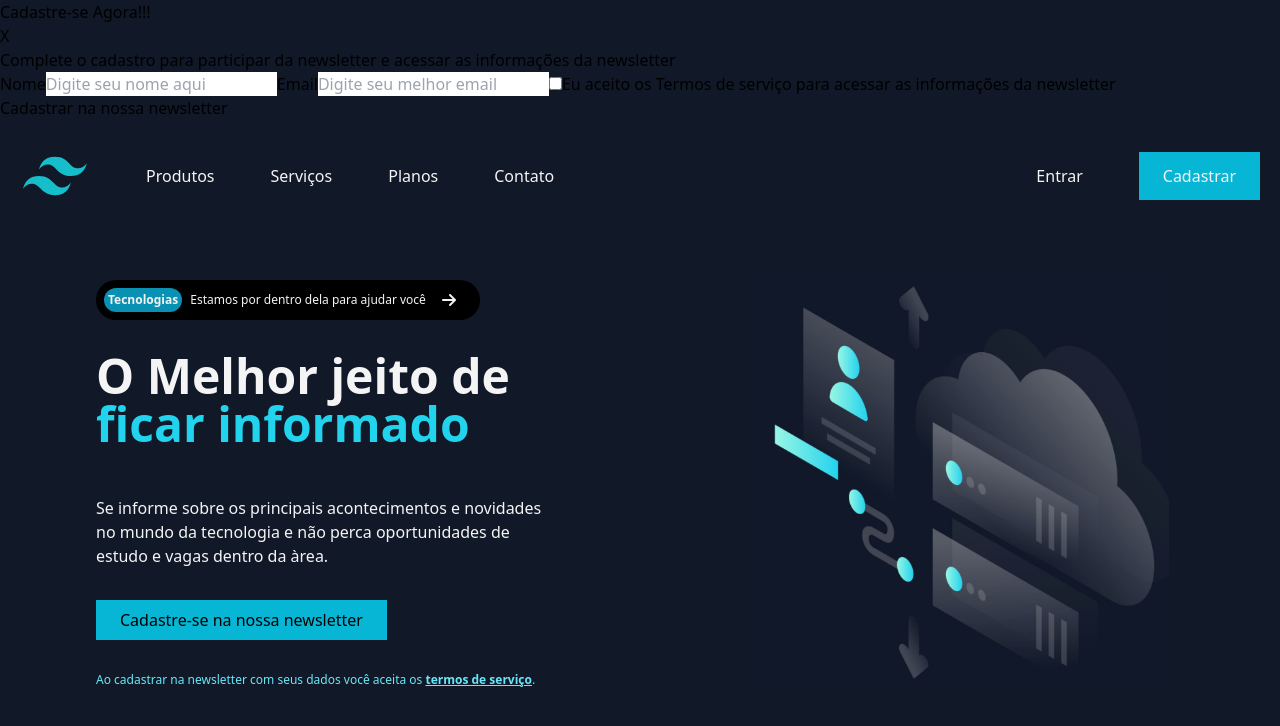
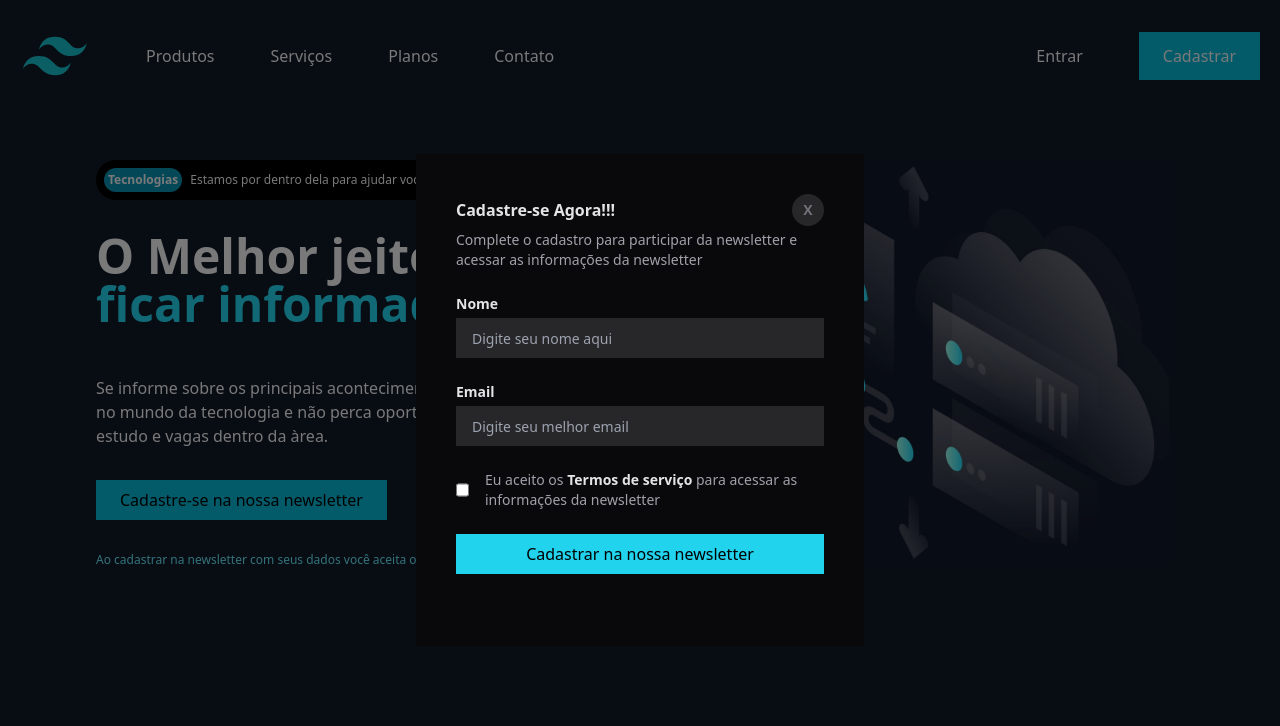
Before and after one commit to k4ik/landing-page-newsletter, a Vue app: page / in a window 1280 px wide. Shown: the top 726 px of the page. Built offline with nearby package versions, Linux system fonts and the light colour scheme.

Commit message:
feat: style overlay

```diff
--- a/src/components/Overlay.vue
+++ b/src/components/Overlay.vue
@@ -1,24 +1,29 @@
 <template>
-    <div>
-        <div>
+    <div class="bg-black bg-opacity-50 w-full h-full absolute flex justify-center items-center">
+        <div class="bg-bg-overlay max-w-md p-10">
             <div>
-                <h1>Cadastre-se Agora!!!</h1>
-                <button>X</button>
+                <div class="flex justify-between items-center mb-1">
+                    <h1 class="text-zinc-200 font-bold">Cadastre-se Agora!!!</h1>
+                    <button class="bg-zinc-800 text-zinc-500 font-bold text-sm rounded-full w-8 h-8">X</button>
+                </div>
+                <p class="text-zinc-400 text-sm">Complete o cadastro para participar da newsletter e acessar as informações da newsletter</p>
             </div>
-            <p>Complete o cadastro para participar da newsletter e acessar as informações da newsletter</p>
+            <form class="mt-6">
+                <fieldset class="flex flex-col">
+                    <label for="" class="text-zinc-200 font-bold text-sm mb-1">Nome</label>
+                    <input type="text" placeholder="Digite seu nome aqui" class="py-2 px-4 bg-zinc-800 placeholder:text-sm text-zinc-400 outline-none">
+                </fieldset>
+                <fieldset class="flex flex-col mt-6">
+                    <label for="" class="text-zinc-200 font-bold text-sm mb-1">Email</label>
+                    <input type="text" placeholder="Digite seu melhor email" class="py-2 px-4 bg-zinc-800 placeholder:text-sm text-zinc-400 outline-none">
+                </fieldset>
+                <div class="flex mt-6 gap-4">
+                    <input type="checkbox" name="" id="">
+                    <span class="text-zinc-400 text-sm">Eu aceito os <strong class="text-zinc-200">Termos de serviço</strong> para acessar as informações da newsletter</span>
+                </div>
+                <button class="px-6 py-2 bg-cyan-400 mb-8 mt-6 w-full hover:bg-cyan-600 transition">Cadastrar na nossa newsletter</button>
+            </form>
         </div>
-        <form>
-            <label for="">Nome</label>
-            <input type="text" placeholder="Digite seu nome aqui">
-
-            <label for="">Email</label>
-            <input type="text" placeholder="Digite seu melhor email">
-
-            <input type="checkbox" name="" id="">
-            <span>Eu aceito os Termos de serviço para acessar as informações da newsletter</span>
-
-            <button>Cadastrar na nossa newsletter</button>
-        </form>
     </div>
 </template>
 
--- a/tailwind.config.js
+++ b/tailwind.config.js
@@ -5,7 +5,11 @@ export default {
     "./src/**/*.{js,ts,jsx,tsx,vue}",
   ],
   theme: {
-    extend: {},
+    extend: {
+      colors: {
+        'bg-overlay': '#09090B',
+      }
+    },
   },
   plugins: [],
 }
```
